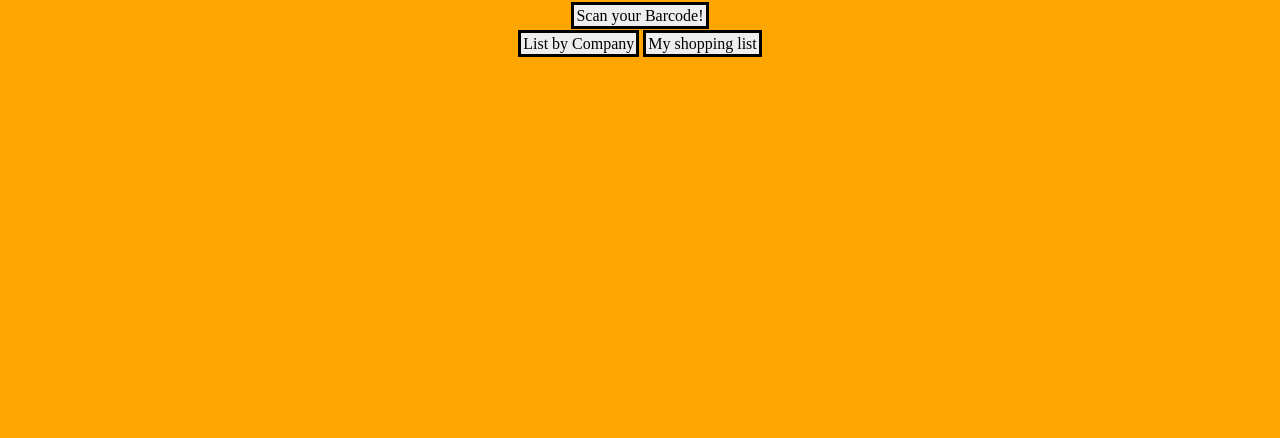
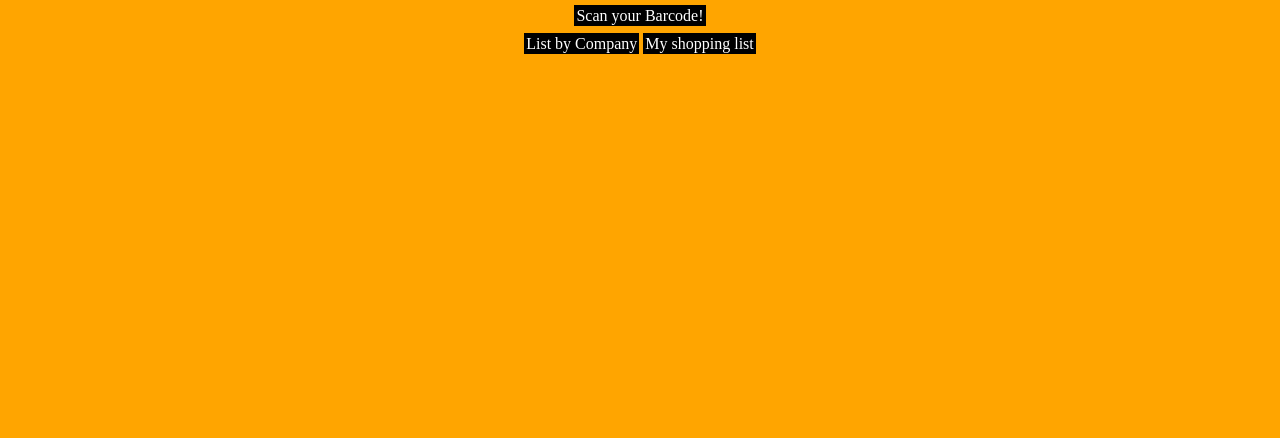
Before and after one commit to lin432/UTSC-Hackathon, a plain HTML site: page Honeybadger.html in a window 1280 px wide. Shown: the part 362-800 px from the top of the page. Drawn offline with Linux system fonts and the light colour scheme.

Commit message:
Update Honeybadger.css

```diff
--- a/Honeybadger.css
+++ b/Honeybadger.css
@@ -12,13 +12,12 @@ ul
 
 a:link {
     text-decoration: none;
-    border-color: black;
-    color: black;
+    color: white;
 }
 
 a:visited {
     text-decoration: none;
-    border-color: black;
+    color: blue;
 }
 
 a:hover {
@@ -64,8 +63,6 @@ body {
 }
 #fakeButtonLink
 {
-	background-color: #EEEEEE;
-	border: solid;
+	background-color: #000000;
 	padding: 2px;
-
 }
```
